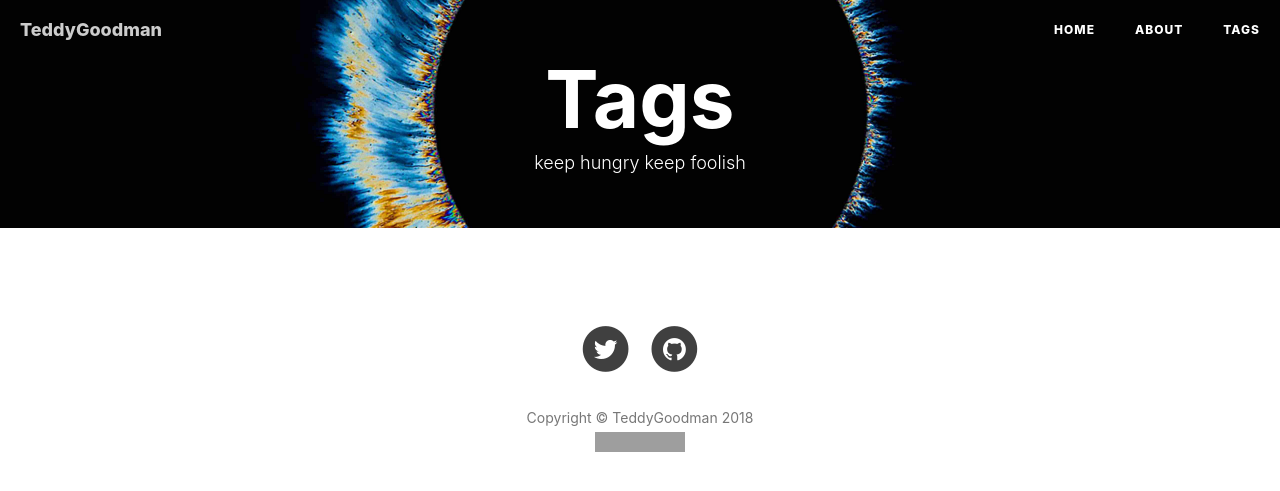
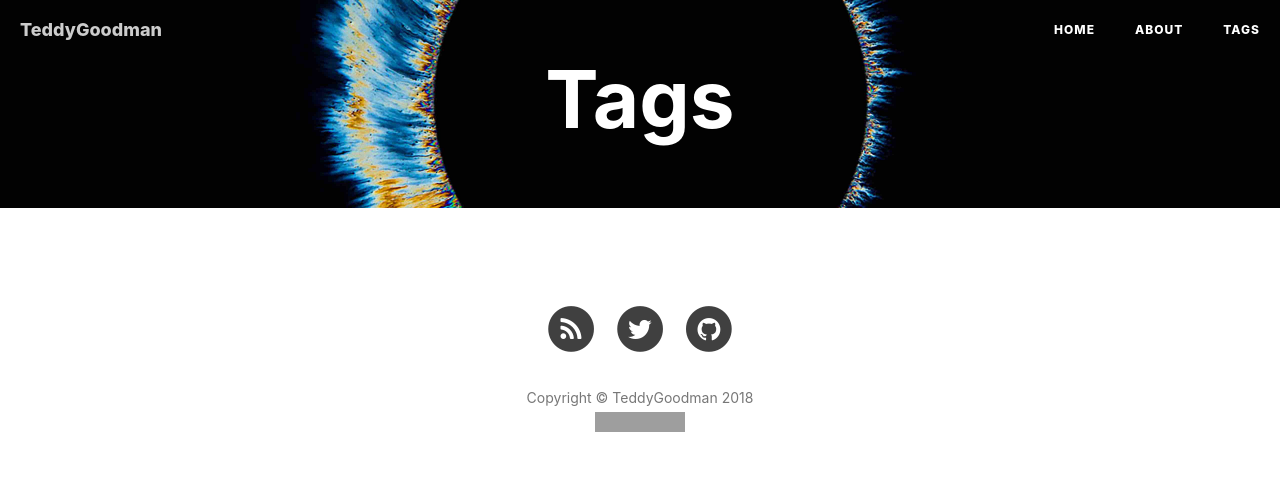
Before and after one commit to TeddyGoodman/teddygoodman.github.com, a Jekyll site: the page built from tags.html, in a window 1280 px wide. Shown: the top 491 px of the page. Built offline with Jekyll 4.4.1, drawn with Linux system fonts in a browser that asks for light colours; nearby versions of some CDN libraries; comment, search, counter and statistics services are not loaded; grey boxes are pictures that could not be loaded.

Commit message:
remove all useless content.

```diff
--- a/_config.yml
+++ b/_config.yml
@@ -11,12 +11,9 @@ baseurl: ""         # for example, '/blog' if your blog hosted on 'host/blog'
 
 
 # SNS settings
-RSS: false
-# weibo_username:     huxpro
-# zhihu_username:     huxpro
-github_username:    teddygoodman
-twitter_username:  teddygoodman
-# facebook_username:  huxpro
+RSS: true
+github_username: teddygoodman
+twitter_username: teddygoodman
 
 
 
@@ -68,7 +65,7 @@ kramdown:
 
 # Sidebar settings
 sidebar: true                           # whether or not using Sidebar.
-sidebar-about-description: "Cloud Computing Operation and maintenance Developer"
+sidebar-about-description: "Cloud Computing Developer"
 sidebar-avatar: /img/avatar-hux.jpg      # use absolute URL, seeing it's used in both `/` and `/about/`
 
 
--- a/tags.html
+++ b/tags.html
@@ -1,7 +1,7 @@
 ---
 title: Tags
 layout: default
-description: keep hungry keep foolish
+description:
 header-img: "img/bg.jpg"
 ---
 
```
